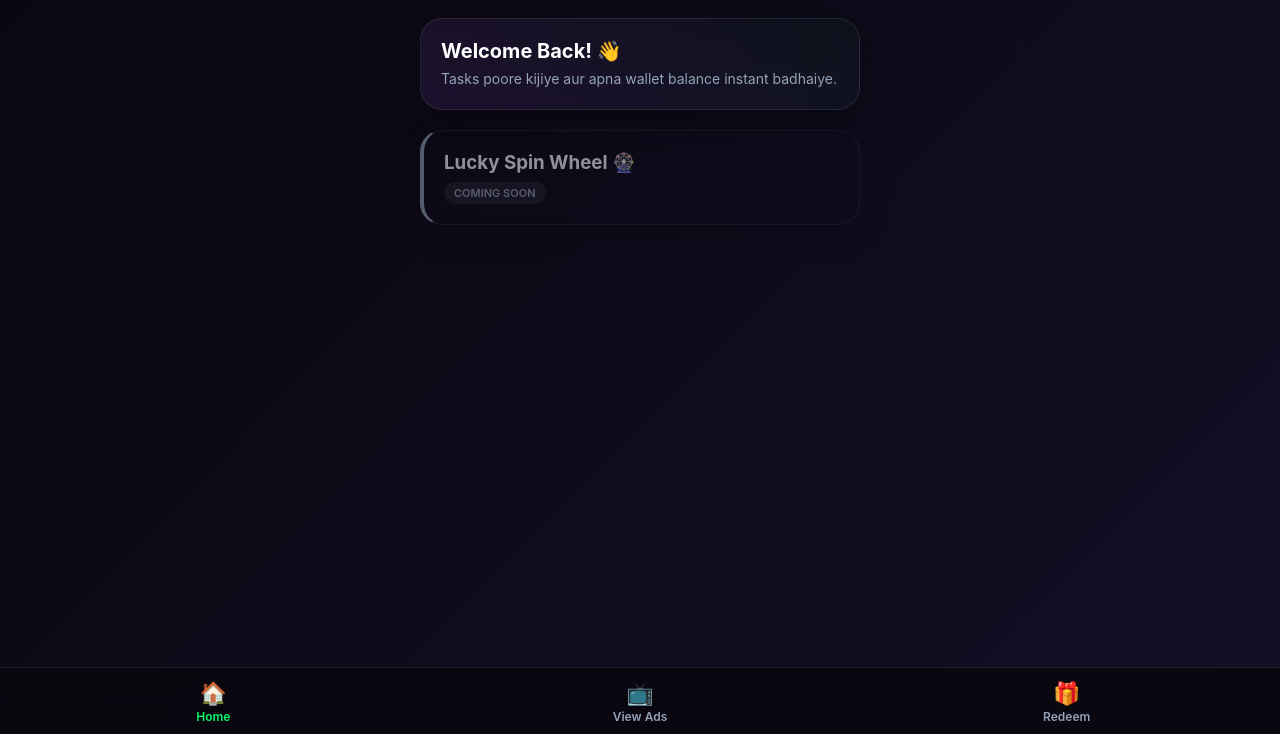
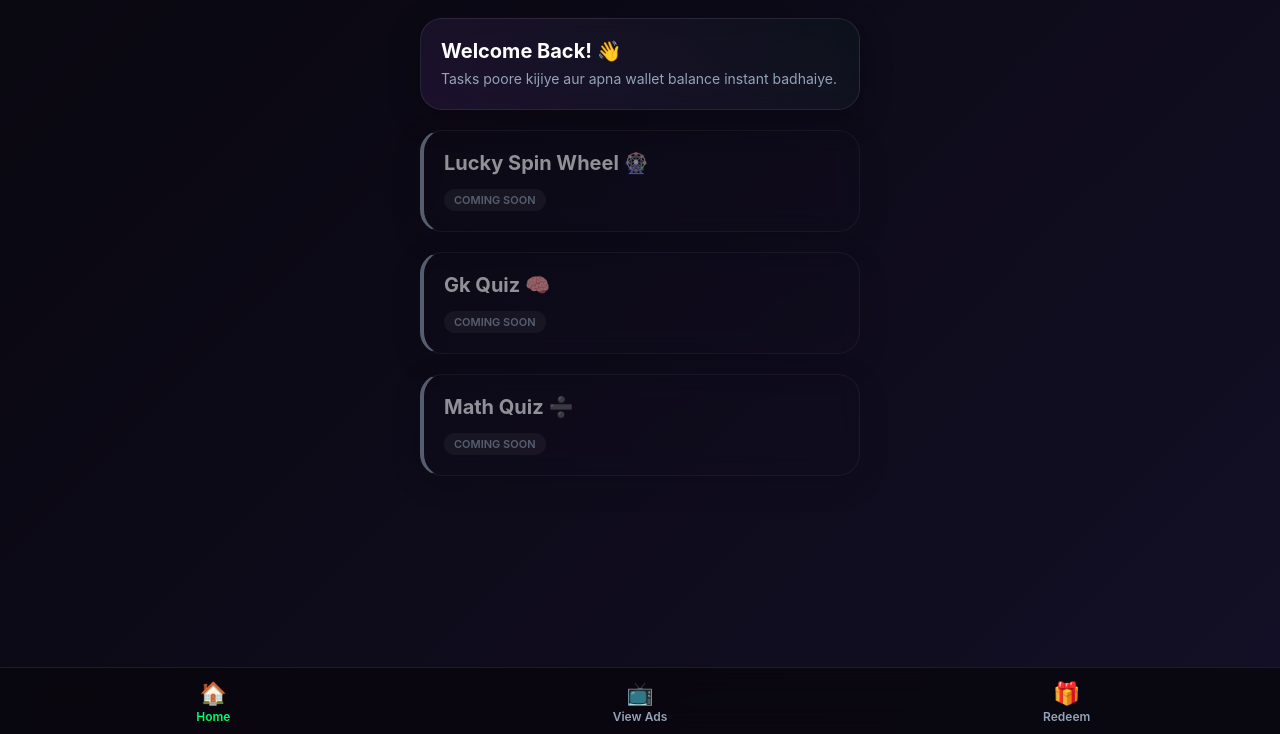
Before and after one commit to tripaathiambrish-cyber/adkamao, a plain HTML site: page index.html in a window 1280 px wide. Shown: the part 66-800 px from the top of the page. Drawn offline with Linux system fonts and the light colour scheme.

Commit message:
Update index.html

```diff
--- a/index.html
+++ b/index.html
@@ -98,7 +98,7 @@
             box-shadow: 0 8px 32px 0 rgba(0, 0, 0, 0.25);
         }
 
-        .premium-card h2 { font-size: 20px; font-weight: 700; margin-bottom: 6px; }
+        .premium-card h2, .premium-card h3 { font-size: 20px; font-weight: 700; margin-bottom: 6px; }
         .premium-card p { color: var(--text-muted); font-size: 14px; line-height: 1.4; }
 
         .app-btn {
@@ -124,6 +124,7 @@
             font-weight: 700;
         }
 
+        /* Coming Soon Utility Styling */
         .coming-soon-card { background: rgba(255, 255, 255, 0.01); border-left: 4px solid var(--text-muted); opacity: 0.55; }
         .premium-badge {
             background: rgba(255, 255, 255, 0.08);
@@ -244,6 +245,16 @@
                 <h3>Lucky Spin Wheel 🎡</h3>
                 <span class="premium-badge">Coming Soon</span>
             </div>
+
+            <div class="premium-card coming-soon-card">
+                <h3>Gk Quiz 🧠</h3>
+                <span class="premium-badge">Coming Soon</span>
+            </div>
+
+            <div class="premium-card coming-soon-card">
+                <h3>Math Quiz ➗</h3>
+                <span class="premium-badge">Coming Soon</span>
+            </div>
         </div>
 
         <div id="view-ads" class="section">
@@ -332,7 +343,6 @@
             selectedBrandName = fullTitle;
         }
 
-        // FULL SCREEN SMART LINK AD TRIGGER
         function openInAppAdEngine() {
             const modal = document.getElementById('inapp-ad-modal');
             modal.style.display = 'flex';
@@ -340,7 +350,6 @@
             document.getElementById('ad-close-action').style.display = 'none';
             document.getElementById('ad-timer-text').style.display = 'block';
 
-            // Sahi Smart Link Code Integration done here!
             const directSmartLink = "https://www.effectivecpmnetwork.com/m2ds8022zn?key=b7ed26fc3794ac80821ca064a92d5e76";
 
             const frame = document.getElementById('ad-target-frame');
@@ -388,7 +397,6 @@
             walletBalance -= amountField;
             updateUIBalance();
 
-            // STRICT REQUESTED SUCCESS ALERT
             alert("your ballance redeem successfully please check your email id");
             document.getElementById('payout-form').reset();
         }
```
